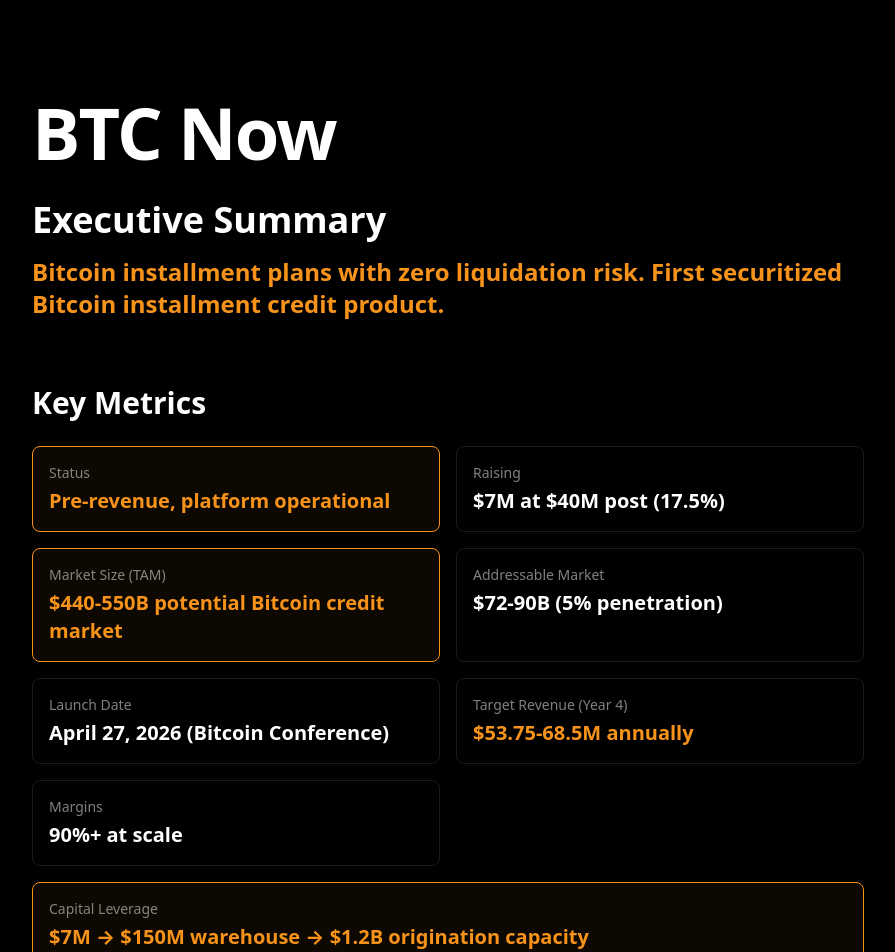
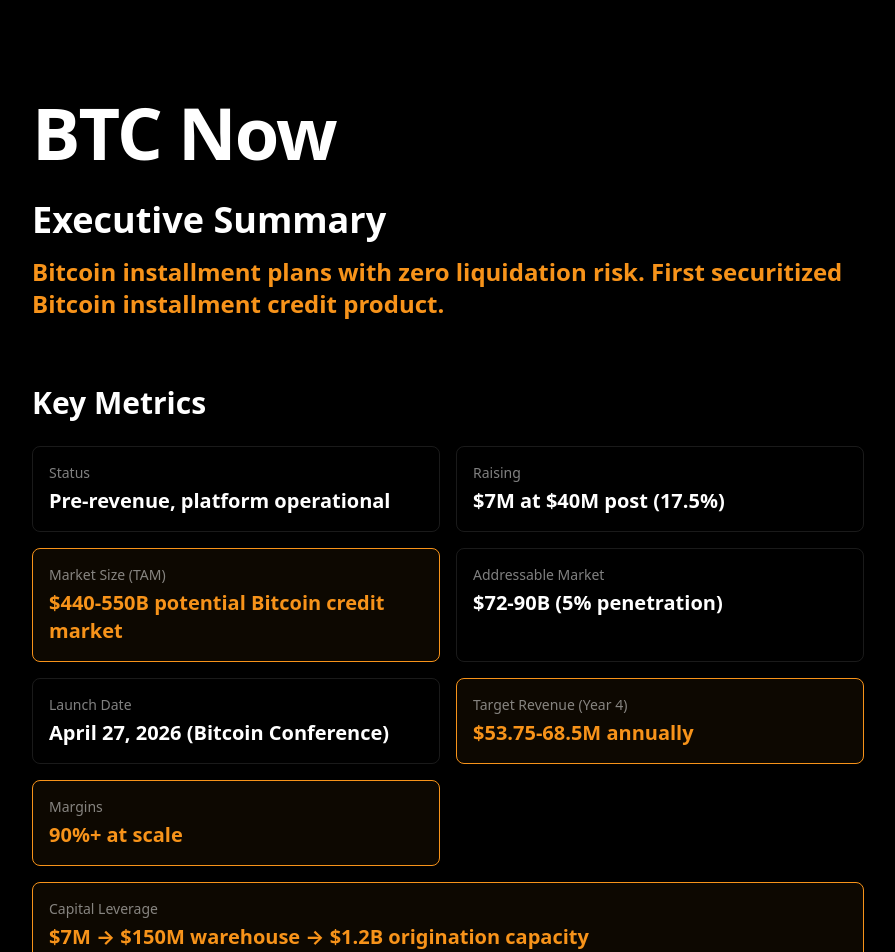
Before and after one commit to primaryagent/MediumPitch, a Next.js app: page / in a window 1280 px wide. Shown: the top 952 px of the page, without its empty margins (192-1087 px from the left). Built offline with nearby package versions, Linux system fonts and the light colour scheme.

Commit message:
final for alex to review.

```diff
--- a/components/sections/ExecutiveSummary.tsx
+++ b/components/sections/ExecutiveSummary.tsx
@@ -22,9 +22,9 @@
           <div>
             <h3 className="text-3xl font-bold leading-tight mb-6">Key Metrics</h3>
             <div className="grid grid-cols-1 md:grid-cols-2 gap-4">
-              <div className="p-4 rounded-lg border border-[#F7931A] bg-[#F7931A]/5">
+              <div className="p-4 rounded-lg border border-white/10">
                 <p className="text-sm text-white/50 mb-1">Status</p>
-                <p className="text-xl font-bold text-[#F7931A]">Pre-revenue, platform operational</p>
+                <p className="text-xl font-bold">Pre-revenue, platform operational</p>
               </div>
               <div className="p-4 rounded-lg border border-white/10">
                 <p className="text-sm text-white/50 mb-1">Raising</p>
@@ -42,13 +42,13 @@
                 <p className="text-sm text-white/50 mb-1">Launch Date</p>
                 <p className="text-xl font-bold">April 27, 2026 (Bitcoin Conference)</p>
               </div>
-              <div className="p-4 rounded-lg border border-white/10">
+              <div className="p-4 rounded-lg border border-[#F7931A] bg-[#F7931A]/5">
                 <p className="text-sm text-white/50 mb-1">Target Revenue (Year 4)</p>
                 <p className="text-xl font-bold text-[#F7931A]">$53.75-68.5M annually</p>
               </div>
-              <div className="p-4 rounded-lg border border-white/10">
+              <div className="p-4 rounded-lg border border-[#F7931A] bg-[#F7931A]/5">
                 <p className="text-sm text-white/50 mb-1">Margins</p>
-                <p className="text-xl font-bold">90%+ at scale</p>
+                <p className="text-xl font-bold text-[#F7931A]">90%+ at scale</p>
               </div>
               <div className="p-4 rounded-lg border border-[#F7931A] bg-[#F7931A]/5 md:col-span-2">
                 <p className="text-sm text-white/50 mb-1">Capital Leverage</p>
```
